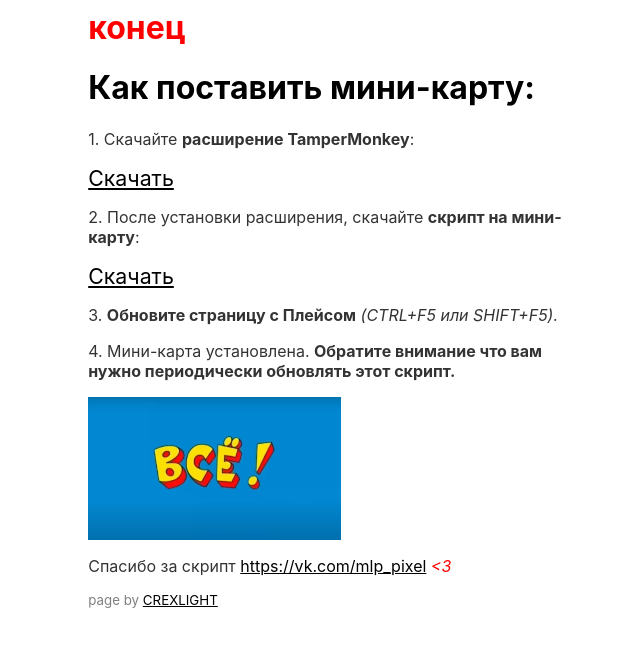
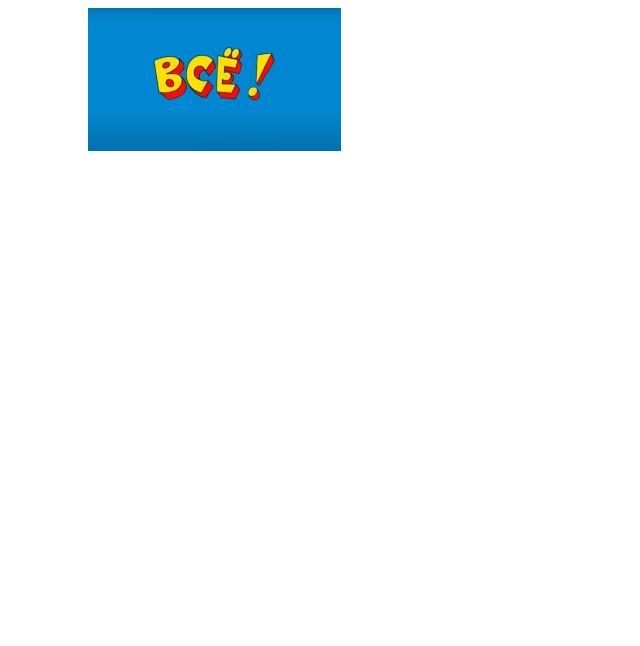
Before and after one commit to zalupaonline/zalupaonline.github.io, a plain HTML site: page index.html in a window 1280 px wide. Shown: the whole page, without its empty margins (299-939 px from the left). Drawn offline with Linux system fonts and the light colour scheme.

Commit message:
Update index.html

```diff
--- a/index.html
+++ b/index.html
@@ -35,17 +35,7 @@
 <body>
 	<center>
 		<div class="desc">
-			<h1 class="red">конец</h1>
-			<h1>Как поставить мини-карту:</h1>
-			<p>1. Скачайте <b>расширение TamperMonkey</b>:</p>
-			<a href="https://www.tampermonkey.net/" target="_blank">Скачать</a>
-			<p>2. После установки расширения, скачайте <b>скрипт на мини-карту</b>:</p>
-			<a href="https://Autumn-Blaze.github.io/MLP_Pixel_Minimap.user.js" target="_blank">Скачать</a>
-			<p>3. <b>Обновите страницу с Плейсом</b> <i>(CTRL+F5 или SHIFT+F5).</i></p>
-			<p>4. Мини-карта установлена. <b>Обратите внимание что вам нужно периодически обновлять этот скрипт.</b></p>
 			<img src="2.png" style="width: 50%">
-			<p class="thanks">Спасибо за скрипт <a href="https://vk.com/mlp_pixel" style="font-size: 12pt">https://vk.com/mlp_pixel</a> <i><3</i></p>
-			<p class="me">page by <a href="https://crexlight.github.io/">CREXLIGHT</a></p>
 		</div>
 	</center>
 </body>
```
